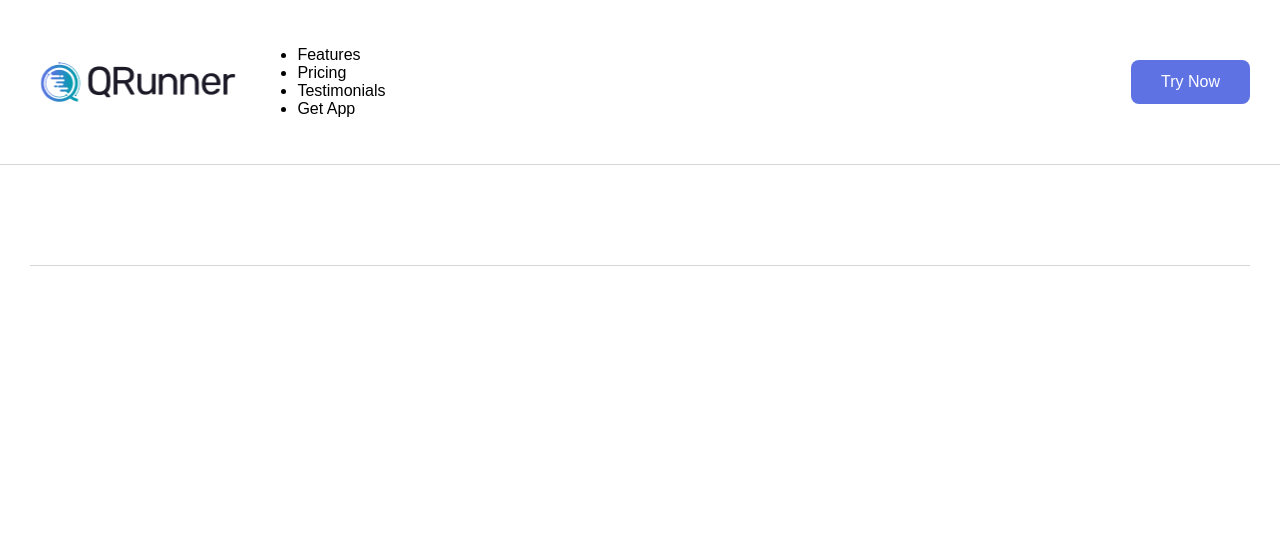
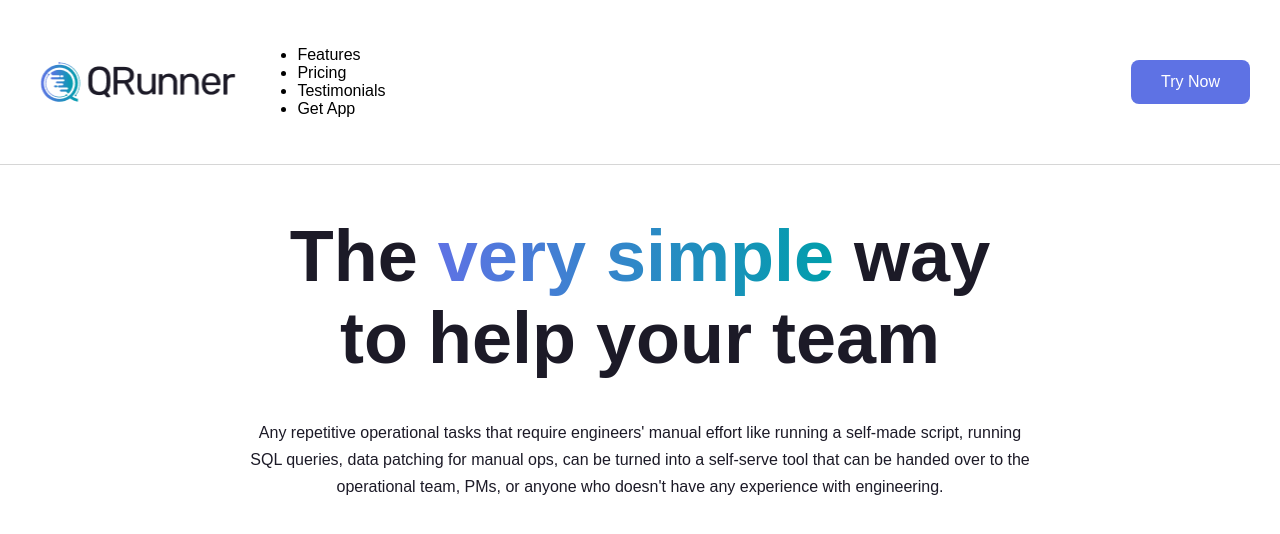
Before and after one commit to pmatatias/qrunner-landing, a Gatsby site: page / in a window 1280 px wide. Built offline with nearby package versions, Linux system fonts and the light colour scheme; Gatsby itself is replaced by a stand-in of ours.

Commit message:
style title and desc

```diff
--- a/src/components/sections/feature.tsx
+++ b/src/components/sections/feature.tsx
@@ -1,13 +1,21 @@
 import React from "react";
 import * as styles from "./styles.module.scss";
-
+import Container from "../container";
 const Features = (props: any) => {
   return (
-    <div className={styles.section}>
-      <h1 className={styles.introBoxTitle}>
-        The <span>very simple</span> way <br></br> to help your team
+    <Container>
+      <h1 className={styles.mainTitle}>
+        The <span>very simple</span> way <br className={styles.breakLine}></br>{" "}
+        to help your team
       </h1>
-    </div>
+      <p className={styles.mainDesc}>
+        Any repetitive operational tasks that require engineers' manual effort
+        like running a self-made script, running <br className={styles.breakLine}></br>SQL queries, data patching for
+        manual ops, can be turned into a self-serve tool that can be handed over
+        to the <br className={styles.breakLine}></br>operational team, PMs, or anyone who doesn't have any experience
+        with engineering.
+      </p>
+    </Container>
   );
 };
 
--- a/src/components/sections/styles.module.scss
+++ b/src/components/sections/styles.module.scss
@@ -1 +1,47 @@
-@import './fonts.scss';
+@import "../../sass/color.scss";
+.breakLine {
+  display: none;
+}
+.mainTitle {
+  margin: 0 auto;
+  padding-top: min(5vw, 50px);
+  text-align: center;
+  font-size: max(min(6vw, 72px), 30px);
+  color: $qr-black;
+  span {
+    background-image: $qr-gradient;
+    -webkit-background-clip: text;
+    background-clip: text;
+    -webkit-text-fill-color: transparent;
+  }
+
+  @media (min-width: 358px) {
+    .breakLine {
+      display: inline;
+    }
+  }
+}
+
+.mainDesc {
+  text-align: center;
+  color: $qr-black;
+  font-size: 16px;
+  line-height: 27px;
+  font-weight: 400;
+  padding: 24px;
+
+
+  @media (max-width: 658px) {
+    font-size: 12px;
+    padding: 8px;
+    line-height: 20px;
+
+  }
+
+  @media (min-width: 958px) {
+
+    .breakLine {
+      display: inline;
+    }
+  }
+}
--- a/src/pages/index.tsx
+++ b/src/pages/index.tsx
@@ -4,6 +4,7 @@ import type { PageProps } from "gatsby";
 import Navbar from "../components/navbar";
 import Divider from "../components/divider";
 import Container from "../components/container";
+import Features from "../components/sections/feature";
 import "../sass/basic.scss";
 
 const IndexPage: React.FC<PageProps> = () => {
@@ -11,9 +12,8 @@ const IndexPage: React.FC<PageProps> = () => {
     <>
       <Navbar />
       <Divider />
-      <Container>
-        <Divider marginTop={100} />
-      </Container>
+      <Features />
+      <Container></Container>
     </>
   );
 };
--- a/src/sass/color.scss
+++ b/src/sass/color.scss
@@ -1,6 +1,6 @@
 $qr-blue:  #5E72E4;
 $qr-green: #009EAB;
-$qrgradient:  linear-gradient(90deg, #5E72E4 0.08%, #009EAB 99.84%);
+$qr-gradient:  linear-gradient(90deg, #5E72E4 0.08%, #009EAB 99.84%);
 $qr-soft-purple: #F2F4FD;
 $qr-black:#1C1A27;
 $border-line:#33333333
```
